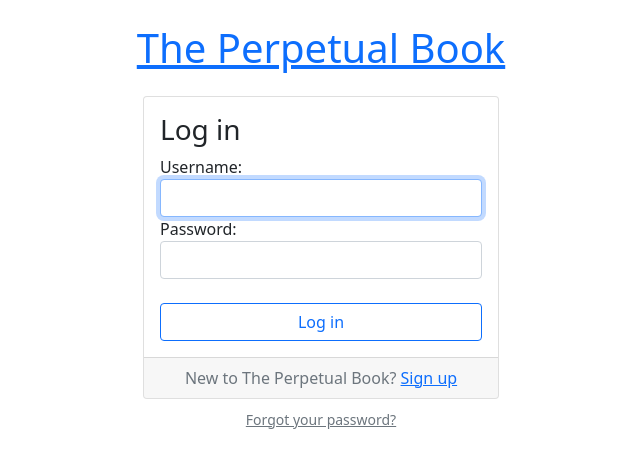
After one commit to insoochung/west_of_the_sun_website, a Django app: page /login/ in a window 1280 px wide. The commit adds this page. Shown: the top 468 px of the page, without its empty margins (319-959 px from the left). Run offline with Django 4.2, Linux system fonts and the light colour scheme; some libraries are stand-ins or nearby versions.

Commit message:
Add login page

```diff
--- a/myproject/settings.py
+++ b/myproject/settings.py
@@ -135,4 +135,5 @@ ROOT_URLCONF = 'myproject.urls'
 
 DEFAULT_AUTO_FIELD = 'django.db.models.BigAutoField'
 
+LOGIN_REDIRECT_URL = 'home'
 LOGOUT_REDIRECT_URL = 'home'
--- a/myproject/urls.py
+++ b/myproject/urls.py
@@ -18,14 +18,14 @@ Including another URLconf
 from django.urls import path, re_path
 from django.contrib import admin # ,include (Corey Schafer Tutorial Recommendation)
 from accounts import views as accounts_views
+from django.contrib.auth import views as auth_views
+
 from books import views
 
 urlpatterns = [
-    path('', views.home, name='home'),
-    path('admin/', admin.site.urls),
-    path('about/', views.about, name='about'),
-    path('about/company/', views.about_company, name='about_company'),
-    path('book_detail/<int:id>', views.book_detail, name='book_detail'), # For rendering book views (according to original tutorials)
+    # path('about/', views.about, name='about'),
+    # path('about/company/', views.about_company, name='about_company'),
+    # path('book_detail/<int:id>', views.book_detail, name='book_detail'), # For rendering book views (according to original tutorials)
 
     # Cory Schafer Tutorial Recommendation (For later versions of Django): path('books/', include('book.urls'))
     # According to Cory Schafer: If you use an "include" function here like above, you do not need to add anything to the project URLs module
@@ -34,6 +34,10 @@ urlpatterns = [
 
     # re_path(r'^(?P<username>[\w.@+-]+)/$', views.user_profile, name='user_profile'),
 
-    path('signup/', accounts_views.signup, name='signup')
+    path('', views.home, name='home'),
+    path('admin/', admin.site.urls),
+    path('signup/', accounts_views.signup, name='signup'),
+    path('login/', auth_views.LoginView.as_view(template_name='login.html'), name='login'),
+    path('logout/', auth_views.LogoutView.as_view(), name='logout')
 
 ]
--- a/templates/base.html
+++ b/templates/base.html
@@ -25,7 +25,7 @@
           </ul>
           {% else %}
           <form class="form-inline ml-auto">
-              <a href="#" class="btn btn-outline-secondary">Log in</a>
+              <a href="{% url 'login' %}" class="btn btn-outline-secondary">Log in</a>
               <a href="{% url 'signup' %}" class="btn btn-primary ml-2">Sign up</a>
             </form>
           {% endif %}
--- /dev/null
+++ b/templates/base_accounts.html
@@ -0,0 +1,17 @@
+{% extends 'base.html' %}
+
+{% load static %}
+
+{% block stylesheet %}
+  <link rel="stylesheet" href="{% static 'css/accounts.css' %}">
+{% endblock %}
+
+{% block body %}
+  <div class="container">
+    <h1 class="text-center logo my-4">
+      <a href="{% url 'home' %}">The Perpetual Book</a>
+    </h1>
+    {% block content %}
+    {% endblock %}
+  </div>
+{% endblock %}
--- a/templates/includes/form.html
+++ b/templates/includes/form.html
@@ -1,4 +1,12 @@
 {% load widget_tweaks %}
+
+{% if form.non_field_errors %}
+  <div class="alert alert-danger" role="alert">
+    {% for error in form.non_field_errors %}
+      <p{% if forloop.last %} class="mb-0"{% endif %}>{{ error }}</p>
+    {% endfor %}
+  </div>
+{% endif %}
 
 {% for field in form %}
   <div class="form-group">
--- /dev/null
+++ b/templates/login.html
@@ -0,0 +1,31 @@
+{% extends 'base_accounts.html' %}
+
+{% block title %}Log in to Django Boards{% endblock %}
+
+{% block content %}
+<div class="row justify-content-center">
+    <div class="col-lg-4 col-md-6 col-sm-8">
+    <div class="card">
+        <div class="card-body">
+        <h3 class="card-title">Log in</h3>
+        <form method="post" novalidate>
+            {% csrf_token %}
+            {% include 'includes/form.html' %}
+            <br>
+            <div class="d-grid gap-2">
+            <button type="submit" class="btn btn-outline-primary">Log in</button>
+            </div>
+        </form>
+        </div>
+        <div class="card-footer text-muted text-center">
+        New to The Perpetual Book? <a href="{% url 'signup' %}">Sign up</a>
+        </div>
+    </div>
+    <div class="text-center py-2">
+        <small>
+        <a href="#" class="text-muted">Forgot your password?</a>
+        </small>
+    </div>
+    </div>
+</div>
+{% endblock %}
```
Also changed, not shown: templates/signup.html (+5 -14 lines), static/css/accounts.css (added).
